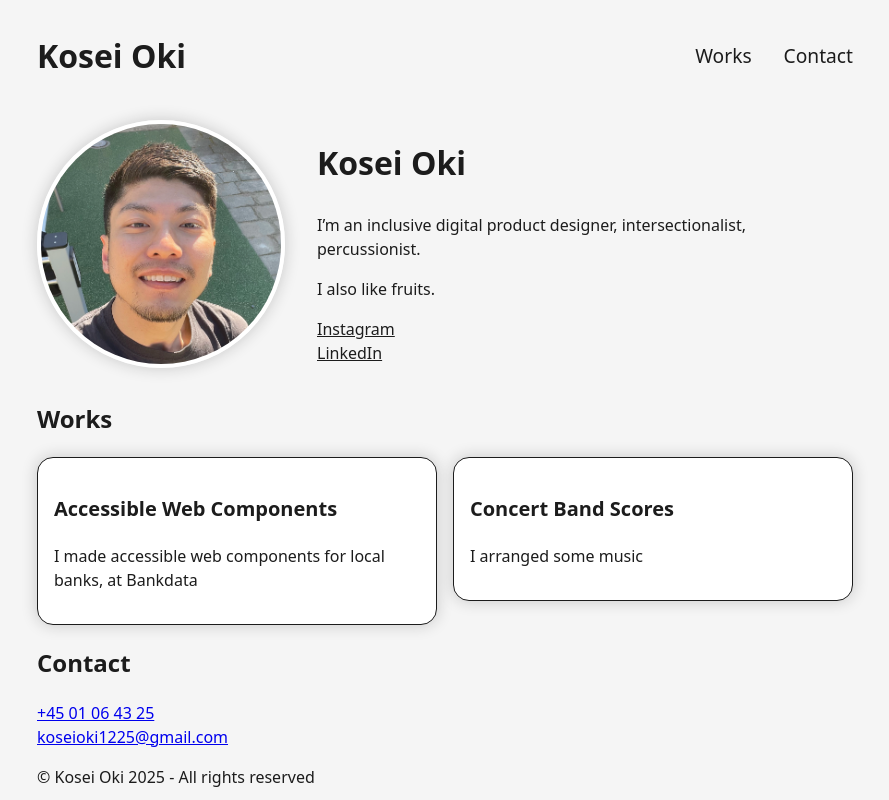
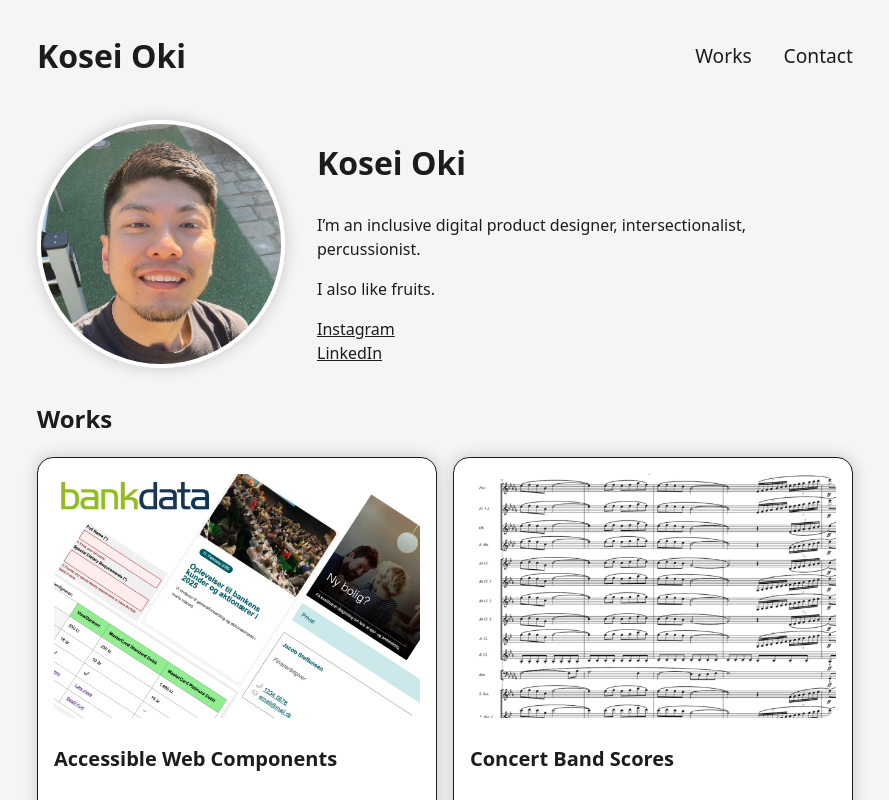
Before and after one commit to Koseioki/koseioki, a React (Vite) app: page / in a window 1280 px wide. Shown: the top 800 px of the page, without its empty margins (195-1084 px from the left). Built offline with nearby package versions, Linux system fonts and the light colour scheme.

Commit message:
added some imageas

```diff
--- a/src/components/Cards.css
+++ b/src/components/Cards.css
@@ -5,7 +5,6 @@
     background-color: var(--white);
     box-shadow: 0 0 1rem rgba(26, 26, 26, 0.2);
     /* transition: all 0.1s ease-in-out; */
-
 }
 
 .card-wrapper:hover{
@@ -30,3 +29,10 @@ a.card-title:focus{
 .card-wrapper:hover a.card-title{
     text-decoration: underline;
 }
+
+
+.card-wrapper img {
+    width: 100%;
+    height: auto;
+    border-radius: 1rem;
+}
--- a/src/components/Header.jsx
+++ b/src/components/Header.jsx
@@ -12,10 +12,10 @@ function Header() {
       <nav>
         <ul>
           <li className="nav-item">
-            <a href="#works">Works</a>
+            <a href="/#works">Works</a>
           </li>
           <li className="nav-item">
-            <a href="#contact">Contact</a>
+            <a href="/#contact">Contact</a>
           </li>
         </ul>
       </nav>
--- a/src/components/WorkCard.jsx
+++ b/src/components/WorkCard.jsx
@@ -3,6 +3,7 @@ import { NavLink } from 'react-router-dom';
 function WorkCard({ image, title, link, description }) {
   return (
     <article className="card-wrapper">
+      <img src={image} alt=""/>
       <h3 ><NavLink to={link} className="card-title"> {title}</NavLink></h3>
       <p>{description}</p>
     </article>
--- a/src/components/Works.jsx
+++ b/src/components/Works.jsx
@@ -1,15 +1,17 @@
+import WorkCard from './WorkCard';
+import AccessibleComponents from '../assets/accessible-components.webp'
+import ConcertBandScores from '../assets/concert-band-scores.webp'
 
-import WorkCard from './WorkCard';
 function Works() {
   return (
     <section id="works">
       <h2>Works</h2>
       <ul className="work-card-list">
         <li>
-            <WorkCard link="/accessible-web-components"title="Accessible Web Components" description="I made accessible web components for local banks, at Bankdata"/>
+            <WorkCard link="/accessible-web-components" title="Accessible Web Components" image={AccessibleComponents} description="I made accessible web components for local banks, at Bankdata"/>
         </li>
         <li>
-        <WorkCard title="Concert Band Scores" description="I arranged some music"/>
+        <WorkCard title="Concert Band Scores" image={ConcertBandScores}description="I arranged some music"/>
         </li>
       </ul>
 
```
Also changed, not shown: src/Home.css (line endings or trailing spaces), src/assets/accessible-components.webp (added), src/assets/concert-band-scores.webp (added).
